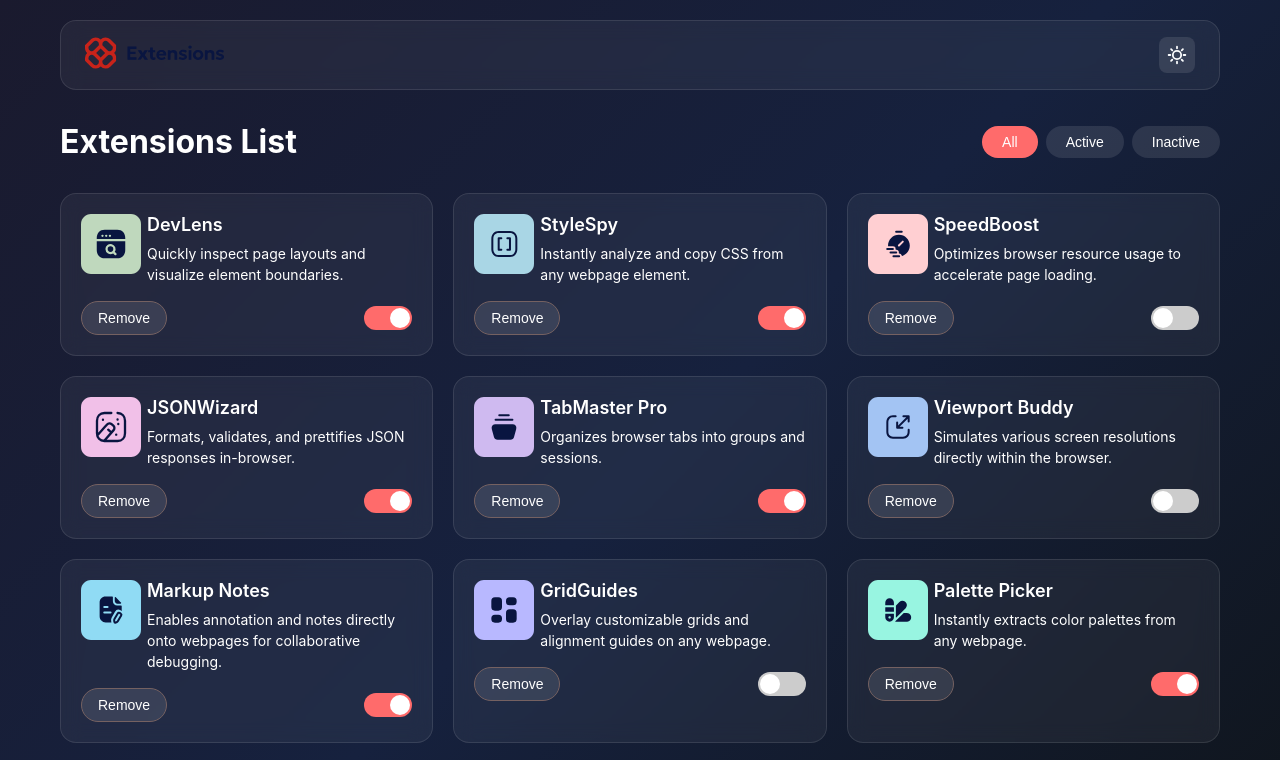
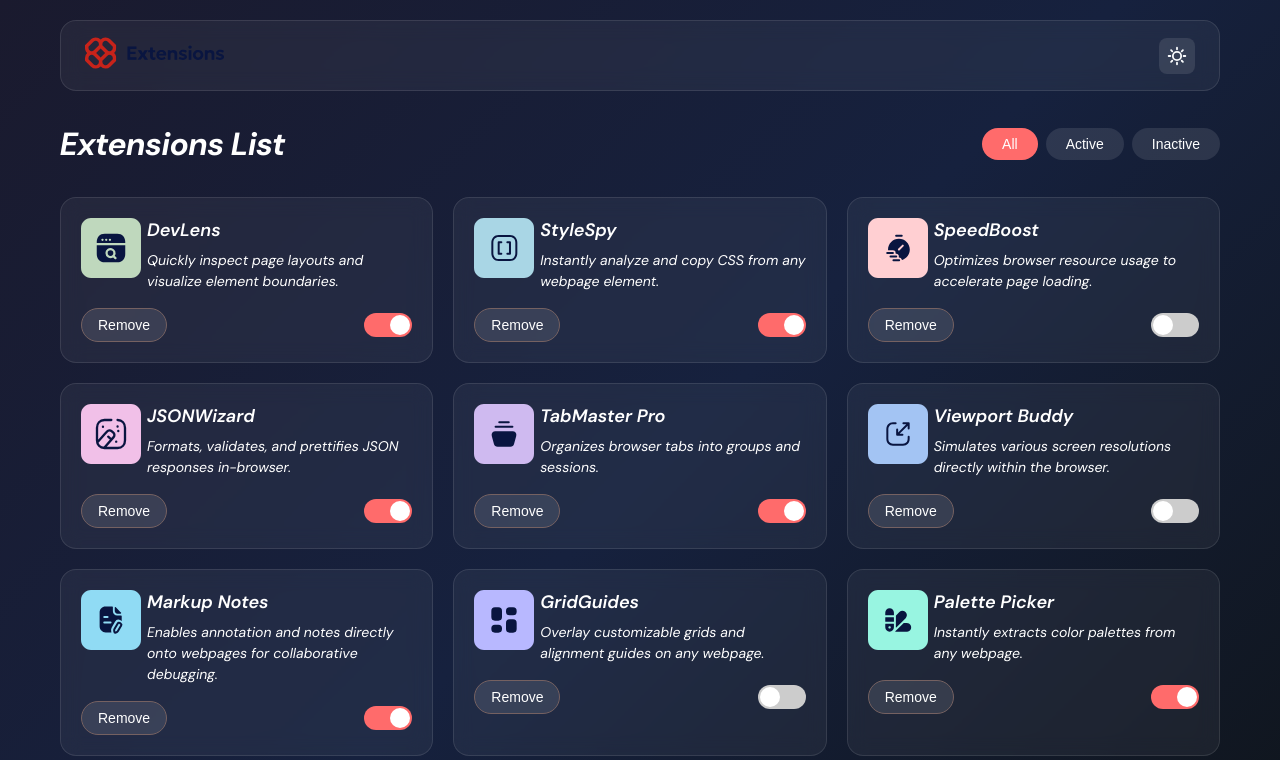
Before and after one commit to Bencodes1914/An-Extension-Manager, a plain HTML site: page index.html in a window 1280 px wide. Shown: the top 760 px of the page. Drawn offline with Linux system fonts and the light colour scheme.

Commit message:
Added the font family

```diff
--- a/style.css
+++ b/style.css
@@ -4,8 +4,13 @@
     box-sizing: border-box;
 }
 
+@font-face {
+    font-family: myFont;
+    src: url(./font/DMSans-Italic-VariableFont_opsz\,wght.ttf);
+}
+
 body {
-            font-family: -apple-system, BlinkMacSystemFont, 'Segoe UI', Roboto, Oxygen, Ubuntu, Cantarell, sans-serif;
+    font-family: myFont;
     background: var(--primary-bg);
     color: var(--text-primary);
     min-height: 100vh;
```
Also changed, not shown: font/DMSans-Italic-VariableFont_opsz,wght.ttf (added). Lines whose indentation alone changed are shown as unchanged.
